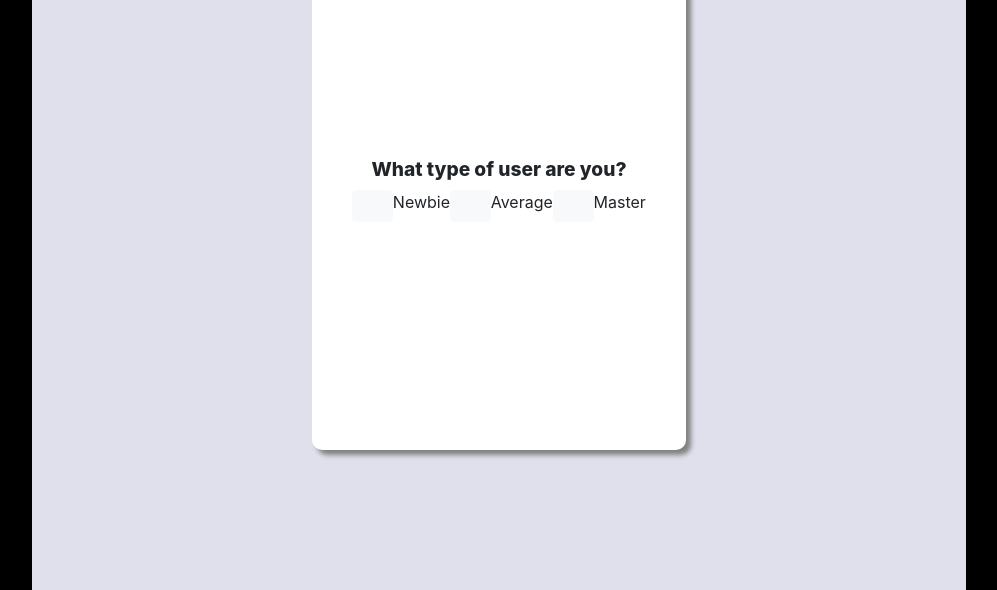
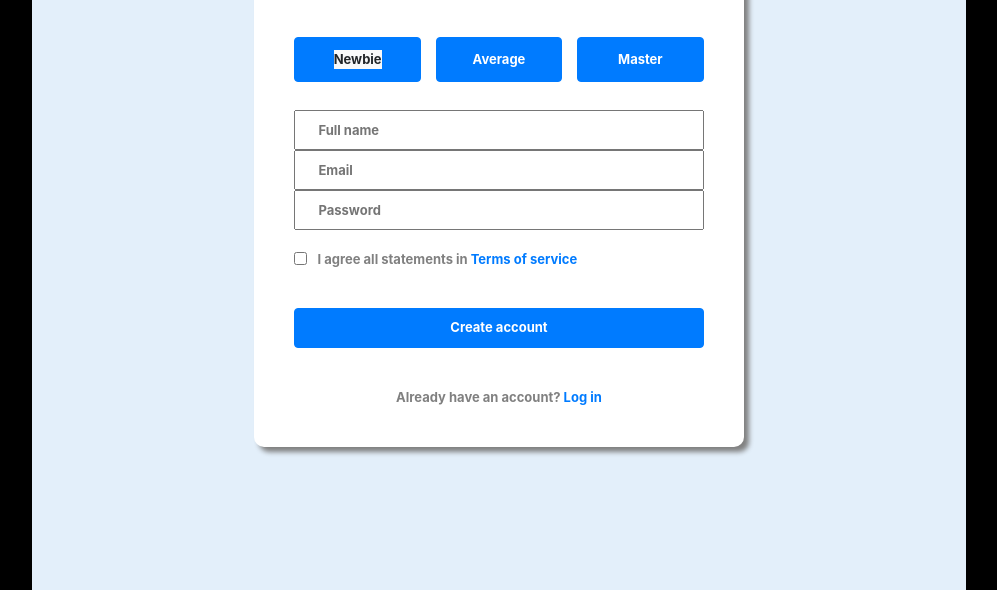
Before and after one commit to dSenkov/registration-form, a website: page index.html in a window 1280 px wide. Shown: the part 210-800 px from the top of the page, without its empty margins (141-1138 px from the left). Drawn offline with nearby package versions, Linux system fonts and the light colour scheme; files that its build step writes are made by us from their sources.

Commit message:
skeleton

```diff
--- a/index.html
+++ b/index.html
@@ -1,27 +1,48 @@
 <!DOCTYPE html>
 <html lang="en">
   <head>
-    <meta charset="UTF-8">
-    <meta name="viewport" content="width=device-width, initial-scale=1.0">
-    <link rel="stylesheet" href="/dist/style.css">
-    <link rel="stylesheet" href="https://cdn.jsdelivr.net/npm/bootstrap@4.5.3/dist/css/bootstrap.min.css" integrity="sha384-TX8t27EcRE3e/ihU7zmQxVncDAy5uIKz4rEkgIXeMed4M0jlfIDPvg6uqKI2xXr2" crossorigin="anonymous">
+    <meta charset="UTF-8" />
+    <meta name="viewport" content="width=device-width, initial-scale=1.0" />
+    <link rel="stylesheet" href="/dist/style.css" />
+    <link
+      rel="stylesheet"
+      href="https://cdn.jsdelivr.net/npm/bootstrap@4.5.3/dist/css/bootstrap.min.css"
+      integrity="sha384-TX8t27EcRE3e/ihU7zmQxVncDAy5uIKz4rEkgIXeMed4M0jlfIDPvg6uqKI2xXr2"
+      crossorigin="anonymous"
+    />
     <title>Registration form</title>
   </head>
   <body>
     <main>
+      <h1 class="font-weight-bold">Sign up</h1>
       <div class="form-container">
-            <h2>What type of user are you?</h2>
+        <h2 class="text-center">What type of user are you?</h2>
         <form class="form">
-                <fieldset class="user-type-container" data-toggle="buttons">
-                    <input type="radio" class="btn btn-light" id="newbie" name="user-type" value="Newbie">
-                    <label for="newbie">Newbie</label>
-
-                    <input type="radio" class="btn btn-light" id="average" name="user-type" value="Average">
-                    <label for="average">Average</label>
-
-                    <input type="radio" class="btn btn-light" id="master" name="user-type" value="Master">
-                    <label for="master">Master</label>
+          <fieldset class="user-type-container">
+            <label class="user-type-container__radio">
+              <input type="radio" name="user-type" value="Newbie" checked />
+              <span>Newbie</span>
+            </label>
+            <label class="user-type-container__radio">
+              <input type="radio" name="user-type" value="Average" />
+              <span>Average</span>
+            </label>
+            <label class="user-type-container__radio">
+              <input type="radio" name="user-type" value="Master" />
+              <span>Master</span>
+            </label>
           </fieldset>
+          <fieldset class="user-data-container">
+            <input type="text" class="user-data-container__input" name="full-name" placeholder="Full name" />
+            <input type="email" class="user-data-container__input" name="email" placeholder="Email" />
+            <input type="password" class="user-data-container__input" name="password" placeholder="Password" />
+          </fieldset>
+          <label class="agree-with-terms">
+            <input type="checkbox" value="agree-with-terms" />
+            I agree all statements in <a href="/terms">Terms of service</a>
+          </label>
+          <button type="submit" class="btn btn-primary">Create account</button>
+          <span class="log-in text-center">Already have an account? <a href="/login">Log in</a></span>
         </form>
       </div>
     </main>
--- a/scss/style.scss
+++ b/scss/style.scss
@@ -13,44 +13,143 @@ main {
   display: flex !important;
   justify-content: center;
   align-items: center;
-  background-color: #e0e0ec;
+  position: relative;
+
+  background-color: #e3effa;
   width: 73vw;
   height: 100vh;
+
+  h1 {
+    font-size: 140px;
+    color: #f0f9fc;
+    position: absolute;
+    top: 10px;
+    right: 100px;
+  }
 }
 
 .form-container {
-  display: flex;
-  flex-direction: column;
-  justify-content: center;
-
-  width: 40%;
-  height: 65%;
   padding: 40px;
   border-radius: 10px;
   background-color: #ffffff;
   box-shadow: 5px 5px 5px grey;
+  z-index: 1;
+
+  * {
+    font: {
+      size: small;
+      weight: 700 !important;
+    }
+  }
 
   h2 {
+    font-size: 20px;
+    margin-bottom: 40px;
+  }
+
+  label.agree-with-terms {
+    font-size: small;
+    color: #808080;
+
+    input[type="checkbox"] {
+        margin-right: 7px;
+        vertical-align: -1px;
+    }
+  }
+
+  button[type="submit"] {
+    width: 100%;
+    height: 40px;
+    font-size: small !important;
+    margin: 30px 0 40px 0;
+  }
+
+  span.log-in {
+      display: block;
+      color: #808080;
+  }
+}
+
+.user-type-container {
+  display: grid;
+  grid-template-columns: repeat(3, 1fr);
+  grid-column-gap: 15px;
+  width: 100%;
+
+  &__radio {
+    display: flex;
+    justify-content: center;
+    align-items: center;
+
+    height: 45px;
+    //width: 90px;
+
+    // .btn
+    font-weight: 400;
     text-align: center;
-    font : {
-      size: larger;
-      weight: 800;
+    vertical-align: middle;
+    -webkit-user-select: none;
+    -moz-user-select: none;
+    -ms-user-select: none;
+    user-select: none;
+    border: 1px solid transparent;
+    padding: 0.375rem 0.75rem;
+    font: {
+      size: small;
+      weight: 700;
+    }
+    line-height: 1.5;
+    border-radius: 0.25rem;
+    transition: color 0.15s ease-in-out, background-color 0.15s ease-in-out,
+      border-color 0.15s ease-in-out, box-shadow 0.15s ease-in-out;
+
+    // .btn-primary
+    color: #fff;
+    background-color: #007bff;
+    border-color: #007bff;
+
+    &:hover {
+      text-decoration: none;
+      color: #fff;
+      background-color: #0069d9;
+      border-color: #0062cc;
+    }
+
+    &:focus {
+      color: #fff;
+      background-color: #0069d9;
+      border-color: #0062cc;
+      outline: 0;
+      box-shadow: 0 0 0 0.2rem rgba(38, 143, 255, 0.5);
+    }
+
+    input {
+      display: none;
+    }
+
+    input:checked + span {
+      color: #212529;
+      background-color: #f8f9fa;
+      border-color: #f8f9fa;
     }
   }
 }
 
-.user-type-container {
+.user-data-container {
   display: flex;
-  justify-content: space-between;
+  flex-direction: column;
+  margin: 20px 0;
 
-
-  input[type=radio] {
-    -webkit-appearance: none;
-    -moz-appearance: none;
-    appearance: none;
-    width: 30%;
-
-    &:checked {
+  &__input {
+    width: 100%;
+    height: 40px;
+    font: {
+      size: small;
+    }
+    text-align: center;
+    &::placeholder {
+      padding-left: 20px;
+      text-align: left;
     }
   }
 }
```
Lines whose indentation alone changed are shown as unchanged.
